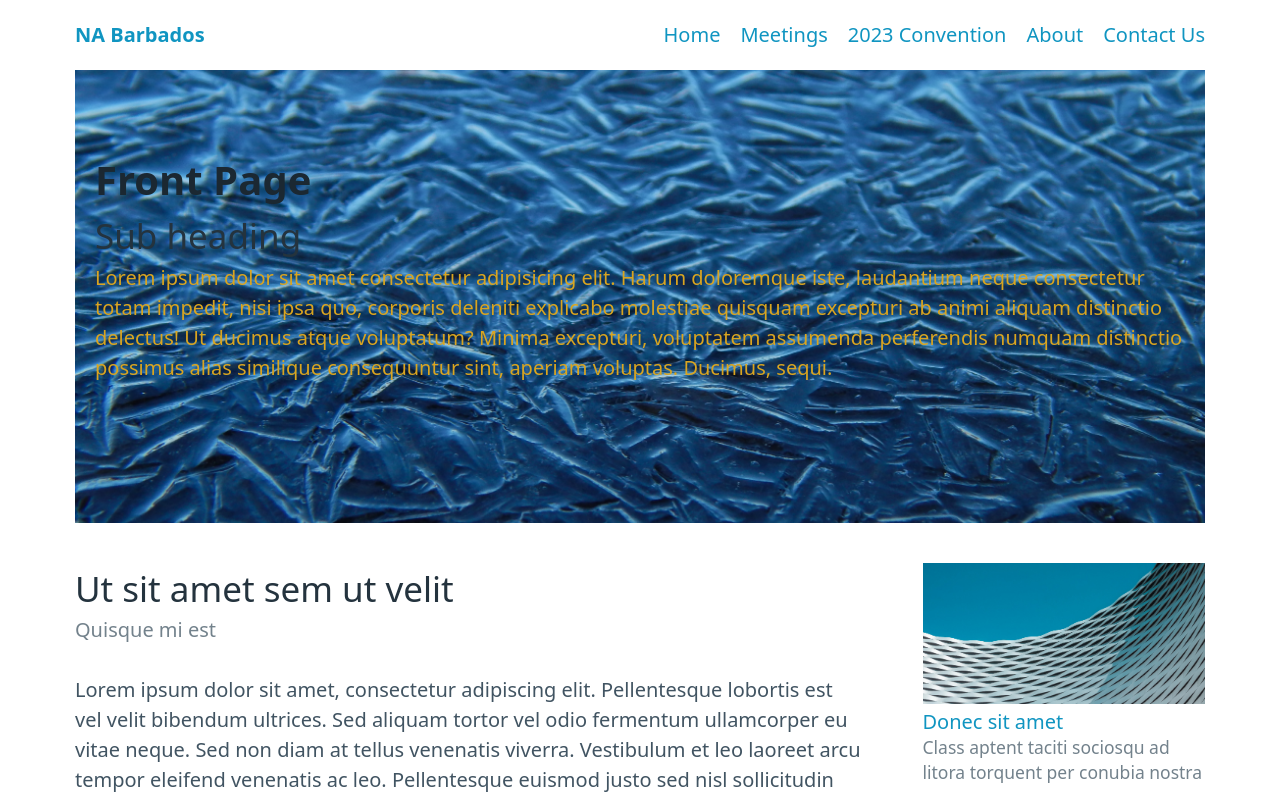
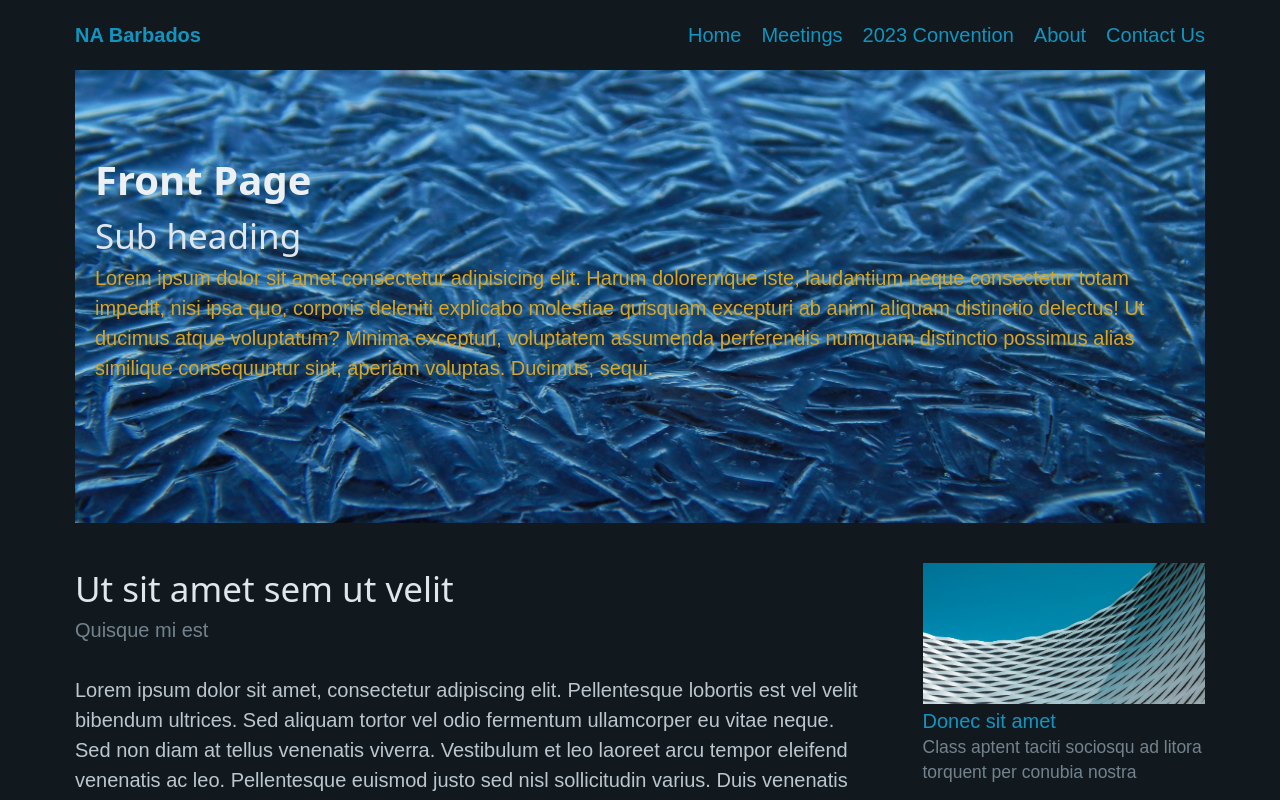
Before and after one commit to toonkii/na-barbados.org, a SvelteKit app: page / in a window 1280 px wide. Shown: the top 800 px of the page. Built offline with nearby package versions, Linux system fonts and the light colour scheme.

Commit message:
Playing with fonts.

```diff
--- a/src/app.css
+++ b/src/app.css
@@ -1,5 +1,8 @@
 :root {
     /* font-family: 'Comic Sans MS', cursive; */
+    /* font-family: 'Unbounded', sans-serif; */
+    /* font-family: 'Roboto Slab', sans-serif; */
+    font-family: 'Lobster', sans-serif;
 }
 
 /* Global CSS variables */
--- a/src/app.html
+++ b/src/app.html
@@ -1,5 +1,5 @@
 <!DOCTYPE html>
-<html lang="en" data-theme="auto">
+<html lang="en" data-theme="dark">
 	<head>
 		<meta charset="utf-8" />
 		<link rel="icon" href="%sveltekit.assets%/favicon.png" />
```
